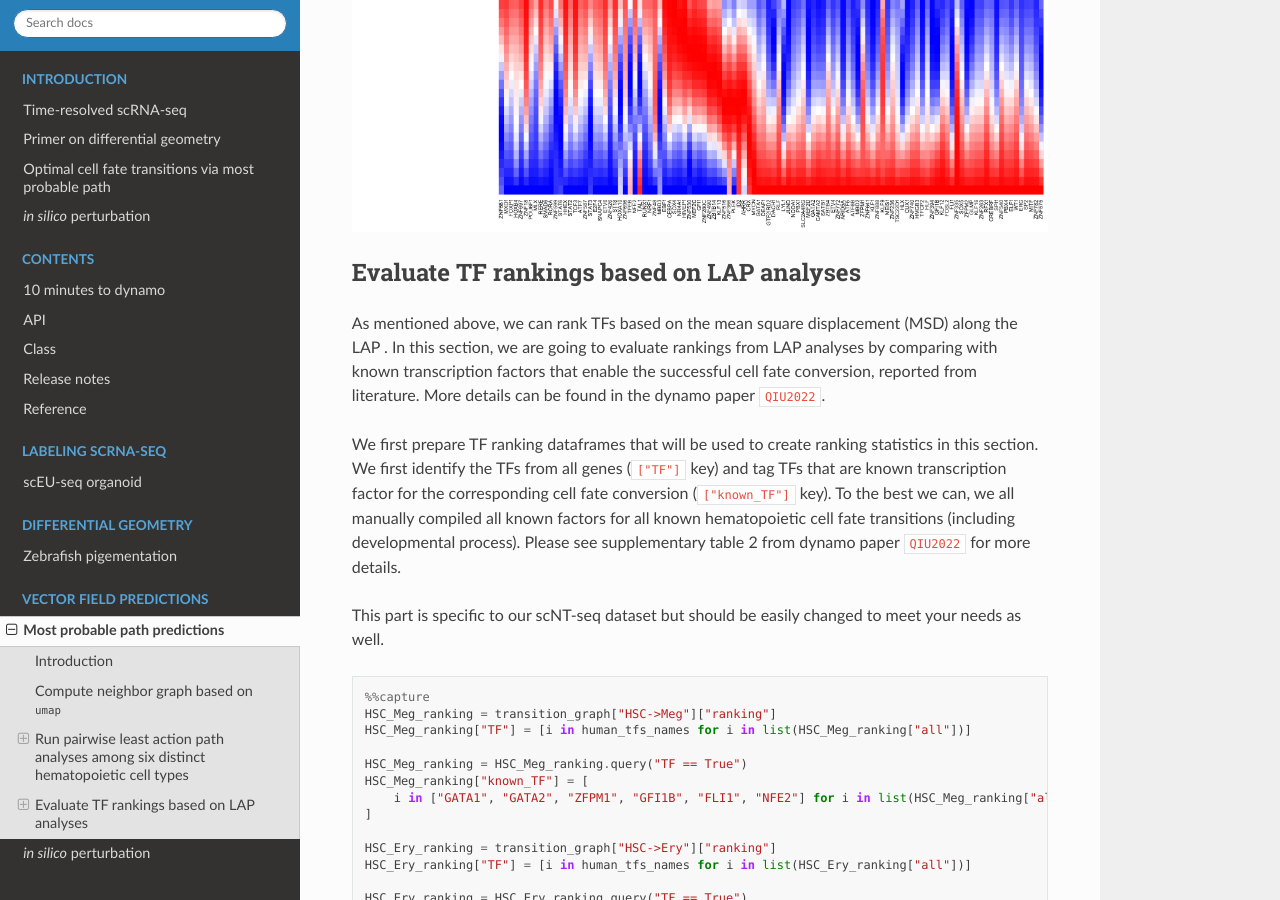
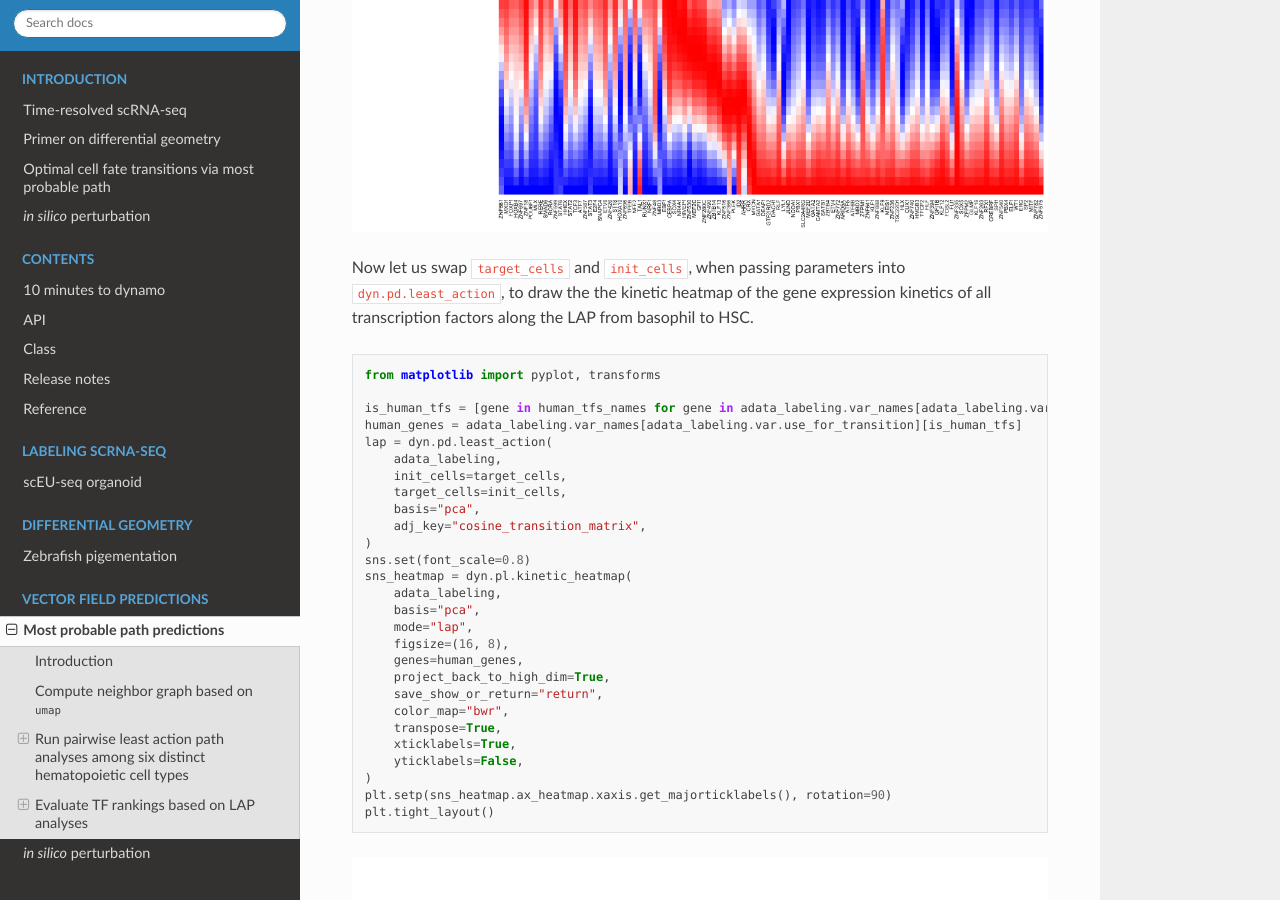
Before and after one commit to aristoteleo/dynamo_readthedocs, a Sphinx documentation site: the page built from docs/source/notebooks/lap_tutorial/lap_tutorial.rst, in a window 1280 px wide and 900 px high, scrolled down 14078 px. Built offline with Sphinx 7.4.7 and the Read the Docs theme 2.0.0, drawn with Linux system fonts in a browser that asks for light colours; pages that are not in the unit, such as notebooks, are missing from menus; cross-references to code outside the pages are shown as plain code.

Commit message:
add kinetic maps to lap

```diff
--- a/docs/source/notebooks/lap_tutorial/lap_tutorial.rst
+++ b/docs/source/notebooks/lap_tutorial/lap_tutorial.rst
@@ -644,6 +644,43 @@
 .. image:: output_31_0.png
    :width: 818px
 
+
+Now let us swap ``target_cells`` and ``init_cells``, when passing parameters into ``dyn.pd.least_action``, to draw the  the kinetic heatmap of the gene expression kinetics of all transcription factors along the LAP from basophil to HSC.
+
+.. code:: ipython3
+
+    from matplotlib import pyplot, transforms
+
+    is_human_tfs = [gene in human_tfs_names for gene in adata_labeling.var_names[adata_labeling.var.use_for_transition]]
+    human_genes = adata_labeling.var_names[adata_labeling.var.use_for_transition][is_human_tfs]
+    lap = dyn.pd.least_action(
+        adata_labeling,
+        init_cells=target_cells,
+        target_cells=init_cells,
+        basis="pca",
+        adj_key="cosine_transition_matrix",
+    )
+    sns.set(font_scale=0.8)
+    sns_heatmap = dyn.pl.kinetic_heatmap(
+        adata_labeling,
+        basis="pca",
+        mode="lap",
+        figsize=(16, 8),
+        genes=human_genes,
+        project_back_to_high_dim=True,
+        save_show_or_return="return",
+        color_map="bwr",
+        transpose=True,
+        xticklabels=True,
+        yticklabels=False,
+    )
+    plt.setp(sns_heatmap.ax_heatmap.xaxis.get_majorticklabels(), rotation=90)
+    plt.tight_layout()
+
+.. image:: bas-hsc-kinetic.png
+   :width: 818px
+
+
 Evaluate TF rankings based on LAP analyses
 ~~~~~~~~~~~~~~~~~~~~~~~~~~~~~~~~~~~~~~~~~~~~~~~~~~~~~~~~~~~~~~~
 As mentioned above, we can rank TFs based on the mean square displacement (MSD) along the LAP . In this section, we are going to evaluate rankings from LAP analyses by comparing with known transcription factors that enable the successful cell fate conversion, reported from literature. More details can be found in the dynamo paper :cite:p:`QIU2022`.
```
Also changed, not shown: docs/source/notebooks/lap_tutorial/bas-hsc-kinetic.png (added), docs/source/notebooks/lap_tutorial/reprogram-lap.png (added), docs/source/notebooks/lap_tutorial/transdiffertiation-lap.png (added).
